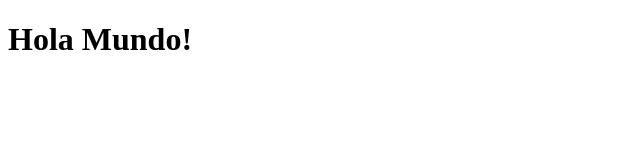
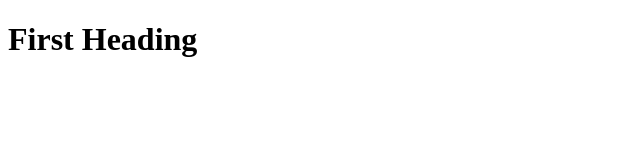
Before and after one commit to eddyescobar/html_test, a plain HTML site: page index.html in a window 1280 px wide. Shown: the whole page, without its empty margins (0-640 px from the left). Drawn offline with Linux system fonts and the light colour scheme.

Commit message:
This time I did actually make the boilerplate

```diff
--- a/index.html
+++ b/index.html
@@ -1,5 +1,4 @@
 <!DOCTYPE html>
-
 <html lang="en">
     <head>
         <meta charset="utf-8">
@@ -7,6 +6,6 @@
     </head>
 
     <body>
-        <h1>Hola Mundo!</h1>
+        <h1>First Heading</h1>
     </body>
 </html>
```
